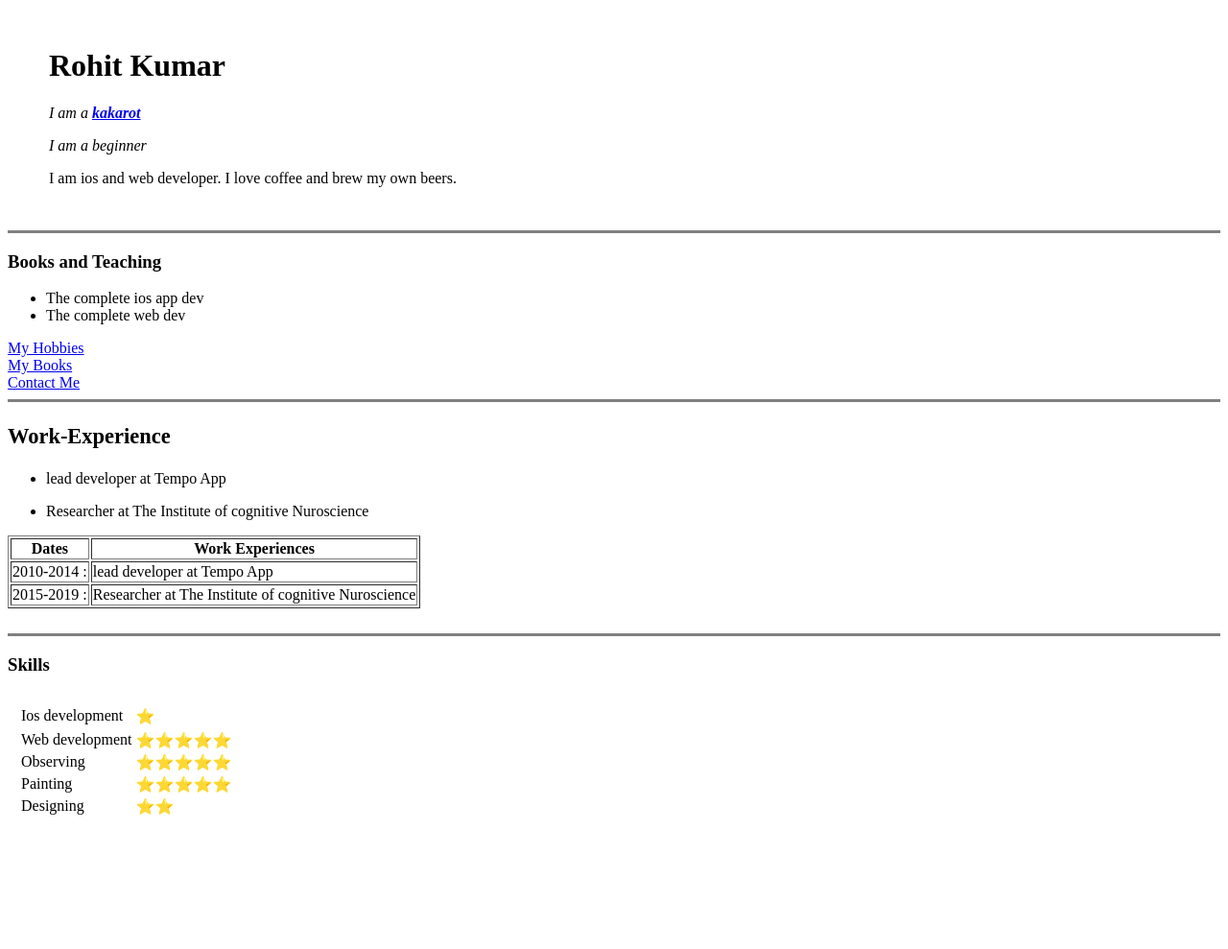
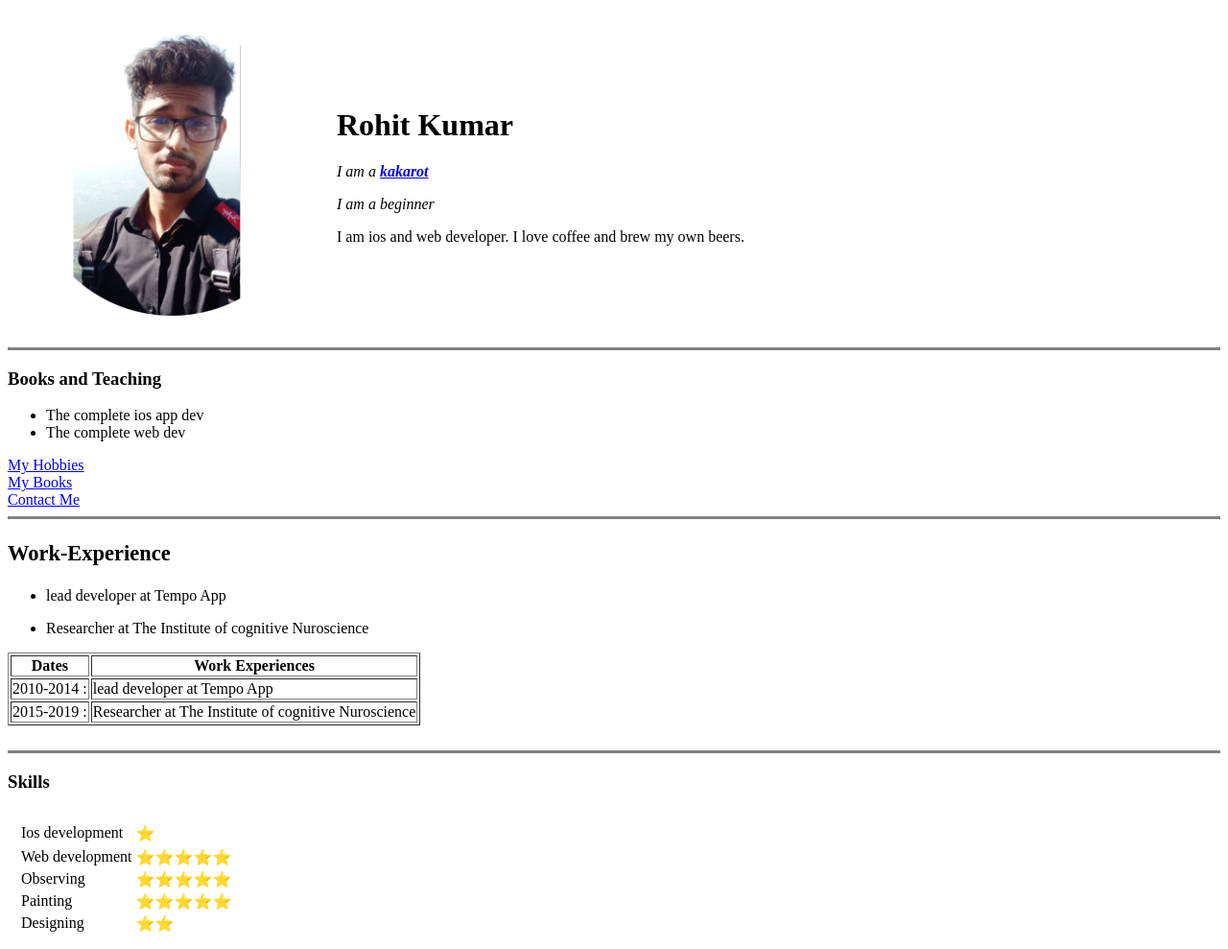
Before and after one commit to RayqRohit/New, a plain HTML site: page index.html in a window 1280 px wide. Shown: the whole page at 96% size. Before the commit the page ends 872 px from the top, so only its background shows below. Drawn offline with Linux system fonts and the light colour scheme; the site is published under a folder, as on GitHub Pages, so addresses that start at the root find nothing.

Commit message:
Update index.html

```diff
--- a/index.html
+++ b/index.html
@@ -18,7 +18,7 @@
     <table cellspacing="20">
         <tr >
             <td><a href="https://pokemon.fandom.com/wiki/Pok%C3%A9mon_Wiki" target="_blank"><img
-                        src="/images/mine2.png" alt=""
+                        src="images/mine2.png" alt=""
                         height="300" target="_blank"></a></td>
             <td>
                 <h1>Rohit Kumar</h1>
```
